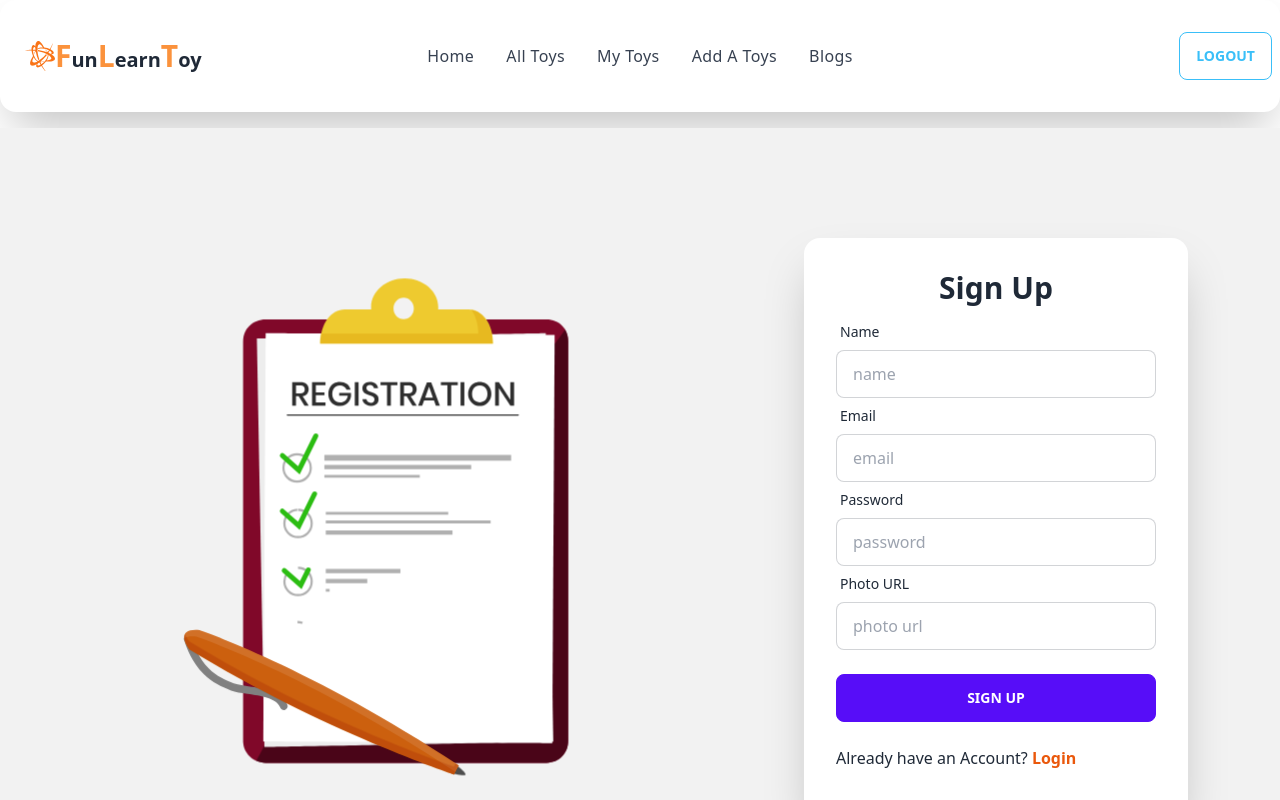
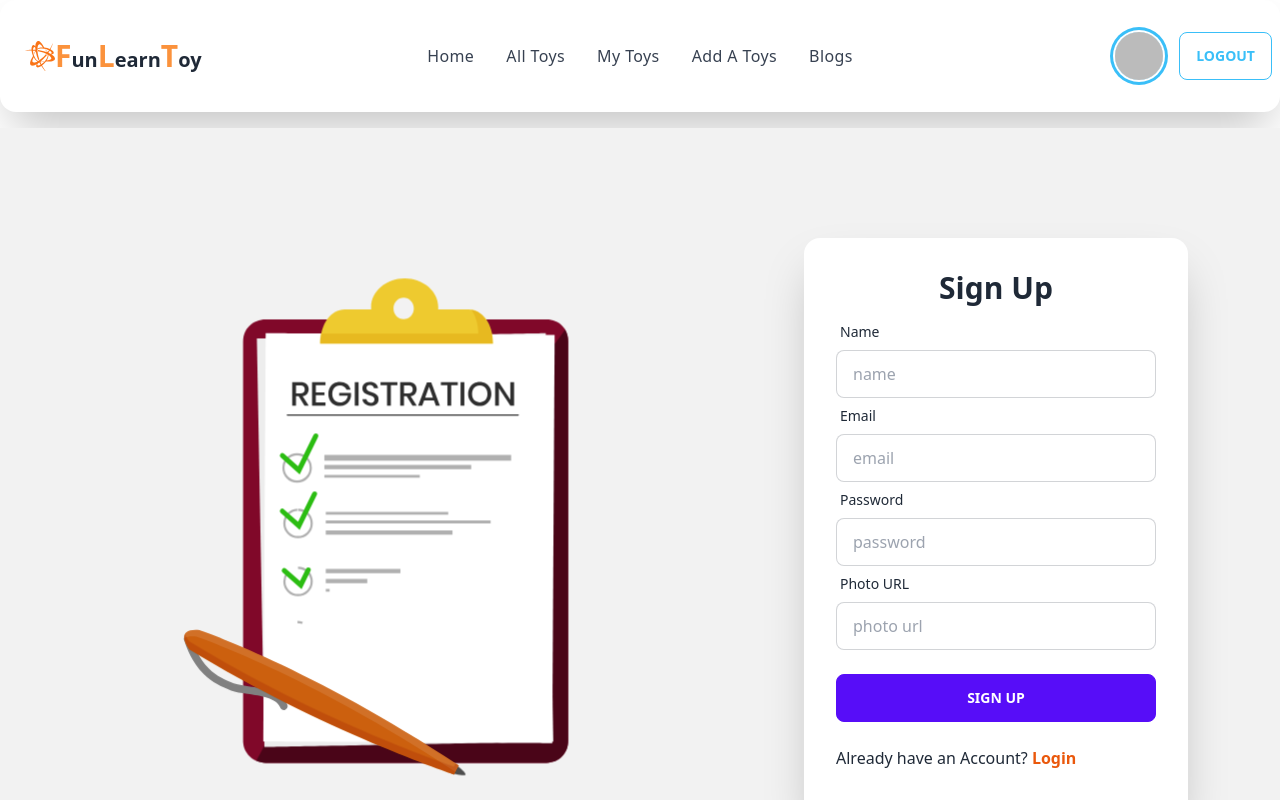
Before and after one commit to AhasanulAlam/my-fun-lern-toy-client, a React (Vite) app: page /signup in a window 1280 px wide. Shown: the top 800 px of the page. Built offline with nearby package versions, Linux system fonts and the light colour scheme; no server answers; sample sign-in values are in the browser's storage.

Commit message:
Update profile signup navigation

```diff
--- a/src/pages/MyToys/MyToyRow.jsx
+++ b/src/pages/MyToys/MyToyRow.jsx
@@ -3,9 +3,6 @@ import { Link } from "react-router-dom";
 
 const MyToyRow = ({ myToy, handleDelete }) => {
     const { _id, picture_url, name, price, available_quantity } = myToy;
-
-
-
 
     return (
         <tr>
@@ -26,7 +23,7 @@ const MyToyRow = ({ myToy, handleDelete }) => {
             <td>{available_quantity}</td>
             <th>
                 <Link to={`/updatetoy/${_id}`}>
-                    <button className="btn btn-ghost btn-xs">Edit</button>
+                    <button className="btn btn-outline btn-warning">Edit</button>
                 </Link>
             </th>
         </tr>
--- a/src/pages/Shared/NavBar/NavBar.jsx
+++ b/src/pages/Shared/NavBar/NavBar.jsx
@@ -61,7 +61,14 @@ const NavBar = () => {
             </div>
             <div className="navbar-end">
                 {
-                    user?.email ? <button onClick={handleLogOut} className="btn btn-outline btn-info">Logout</button>
+                    user?.email ?
+                        <>
+                            <div className="w-12 rounded-full ring ring-info ring-offset-base-100 ring-offset-2">
+                                <img className="w-12 rounded-full" src={user.photoURL} alt='Profile' title={user.displayName} />
+                            </div>
+                            <button onClick={handleLogOut} className="ml-4 btn btn-outline btn-info">Logout</button>
+                        </>
+
                         : <Link to='/login'><button className="btn btn-outline btn-info">Login</button></Link>
                 }
             </div>
--- a/src/pages/SignUp/SignUp.jsx
+++ b/src/pages/SignUp/SignUp.jsx
@@ -1,6 +1,6 @@
 import Lottie from "lottie-react";
 import registerPic from '../../assets/registrationPic.json';
-import { Link } from "react-router-dom";
+import { Link, useLocation, useNavigate } from "react-router-dom";
 import { useContext } from "react";
 import { AuthContext } from "../../providers/AuthProvider";
 import Swal from "sweetalert2";
@@ -10,6 +10,11 @@ import { updateProfile } from "firebase/auth";
 const SignUp = () => {
 
     const {createUser} = useContext(AuthContext);
+
+    const navigate = useNavigate();
+    const location = useLocation();
+
+    const from = location.state?.from?.pathname || '/';
 
     const handleSignUp = (event) =>{
         event.preventDefault();
@@ -26,6 +31,7 @@ const SignUp = () => {
             console.log(user);
             form.reset();
             updateUserProfileData(user, name, photo);
+            navigate(from, { replace: true });
             Swal.fire({
                 position: 'center',
                 icon: 'success',
```
